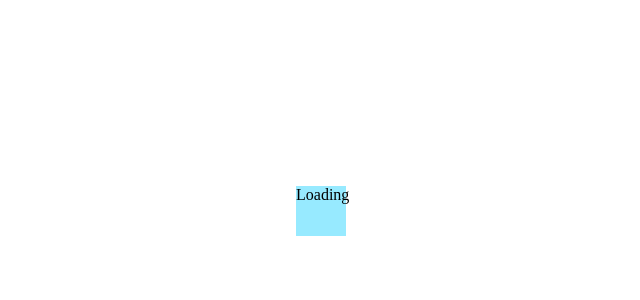
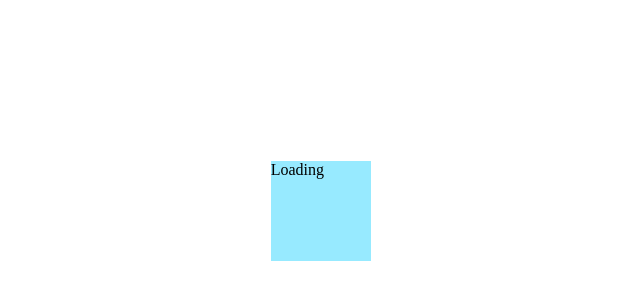
Before and after one commit to NVDMkPr/DuckTwoX, a plain HTML site: page index.html in a window 1280 px wide. Shown: the part 446-746 px from the top of the page, without its empty margins (344-984 px from the left). Drawn offline with Linux system fonts and the light colour scheme.

Commit message:
update index.html

```diff
--- a/index.html
+++ b/index.html
@@ -14,9 +14,9 @@
     #loading {
       background-color: #97eaff;
       color: #3941435;
-      margin: 50% 50% 50% 50%;
-      width: 50px;
-      height: 50px;
+      margin: 48% 48% 48% 48%;
+      width: 100px;
+      height: 100px;
     }
   </style>
 </body>
```
